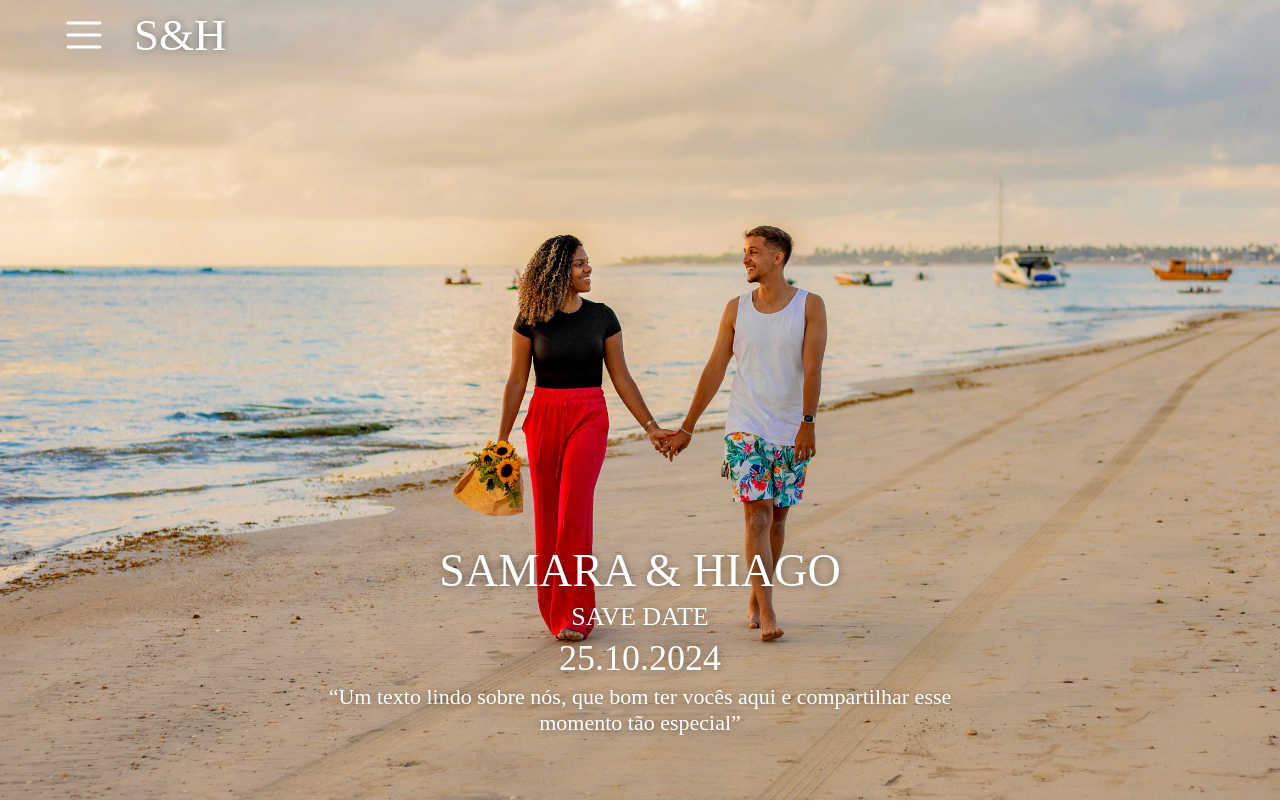
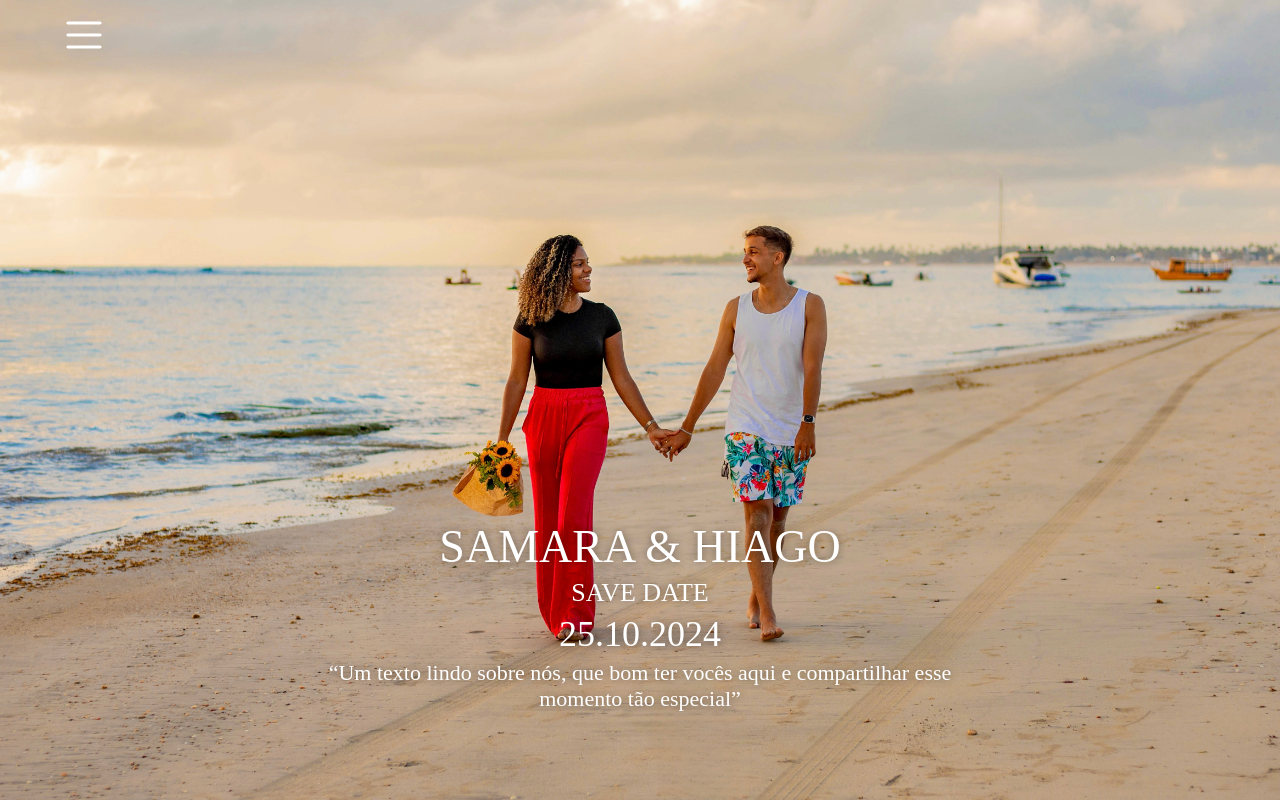
Before and after one commit to CarolinaOlivaCruz/wedding-project, a React (Create React App) app in the folder app/: page / in a window 1280 px wide. Built offline with nearby package versions, Linux system fonts and the light colour scheme; a web font is replaced by a local one.

Commit message:
feat: add toggle menu

```diff
--- a/app/src/componets/Header/Header.tsx
+++ b/app/src/componets/Header/Header.tsx
@@ -1,8 +1,6 @@
 import React from "react";
 
 import iconMenuWhite from "../../../src/assets/icon/menu-white.svg";
-
-import Menu from "../Menu/Menu";
 
 import "../Header/style.scss";
 
--- a/app/src/componets/Header/style.scss
+++ b/app/src/componets/Header/style.scss
@@ -29,7 +29,6 @@ header div span {
 
 @media (min-width: 780px) {
   header {
-
     height: 70px;
     margin: 0 auto;
     display: flex;
@@ -43,7 +42,8 @@ header div span {
   }
 
   header div span {
-    font-size: 45px;
+    // font-size: 45px;
+    display: none;
   }
 
   .button-menu-white {
--- a/app/src/componets/Home/style.scss
+++ b/app/src/componets/Home/style.scss
@@ -26,7 +26,7 @@
   justify-content: center;
   gap: 5px;
   position: absolute;
-  top: 80%;
+  top: 77%;
   left: 50%;
   transform: translate(-50%, -50%);
   z-index: 10;
```
